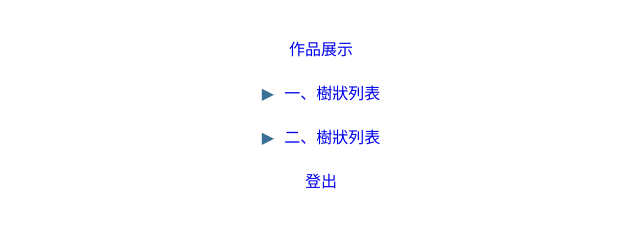
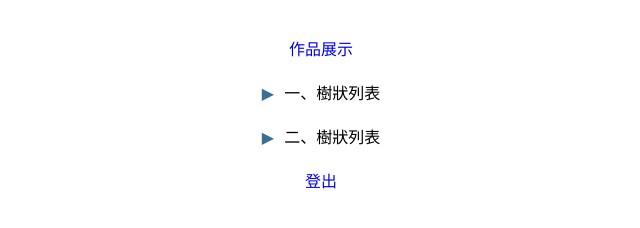
Before and after one commit to duncanikt/publicity, a plain HTML site: page Tree.html in a window 1280 px wide. Shown: the whole page, without its empty margins (319-959 px from the left). Drawn offline with Linux system fonts and the light colour scheme.

Commit message:
樹狀結構去連結

```diff
--- a/Tree.html
+++ b/Tree.html
@@ -4,7 +4,7 @@
   <!--  href="javascript:" 可改成href="#"點擊會聯動畫面 -->
   <li><a href="javascript:" onclick="window.parent.loadPage('Grid/GridBranch01.html')">作品展示</a></li>
 
-  <li><a href="javascript:" class="caret"> 一、樹狀列表 </a> <!--   href="javascript:" -->
+  <li><a class="caret"> 一、樹狀列表 </a> <!--   href="javascript:" -->
     <ul class="nested">
       <p></p>
         <li><a  class="caret">欄目列表</a>  <!--   href="javascript:" -->
@@ -20,7 +20,7 @@
   </li>
 
 
-  <li><a href="javascript:" class="caret"> 二、樹狀列表 </a>
+  <li><a class="caret"> 二、樹狀列表 </a> <!--   href="javascript:" -->
     <ul class="nested">
       <p></p>
         <li><a class="caret">欄目列表</a>
```
